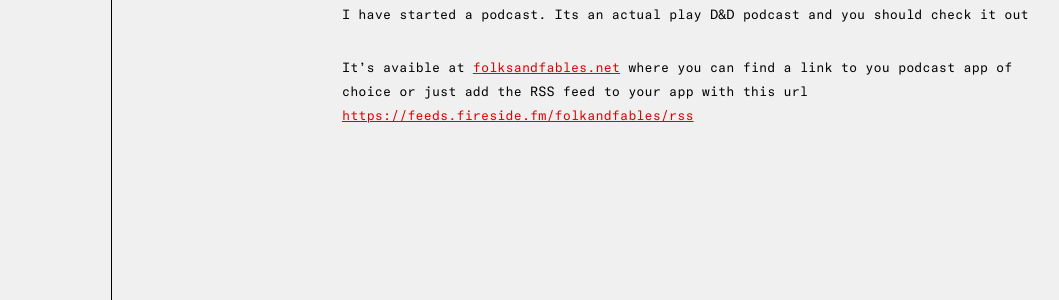
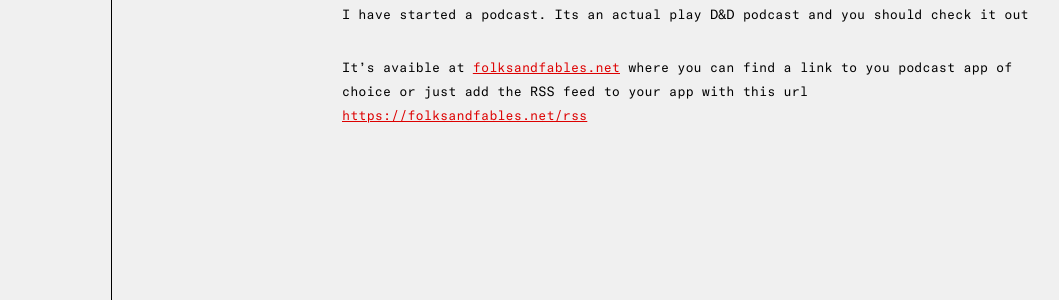
Before and after one commit to GoodbyteCo/quinnpollock.net, a Jekyll site: the page built from projects/_posts/2020-11-03-folksfable.md, in a window 1280 px wide. Shown: the part 176-476 px from the top of the page, without its empty margins (8-1067 px from the left). Built offline with Jekyll 4.4.1, drawn with Linux system fonts in a browser that asks for light colours; some of the changed lines change nothing that is shown.

Commit message:
Update 2020-11-03-folksfable.md

```diff
--- a/projects/_posts/2020-11-03-folksfable.md
+++ b/projects/_posts/2020-11-03-folksfable.md
@@ -13,4 +13,4 @@
 I have started a podcast. Its an actual play D&D podcast and you should check it out
 
 {:.text}
-It's avaible at [folksandfables.net](https://folksandfables.net) where you can find a link to you podcast app of choice or just add the RSS feed to your app with this url [https://feeds.fireside.fm/folkandfables/rss](https://feeds.fireside.fm/folkandfables/rss)
+It's avaible at [folksandfables.net](https://folksandfables.net) where you can find a link to you podcast app of choice or just add the RSS feed to your app with this url [https://folksandfables.net/rss](https://folksandfables.net/rss)
```
